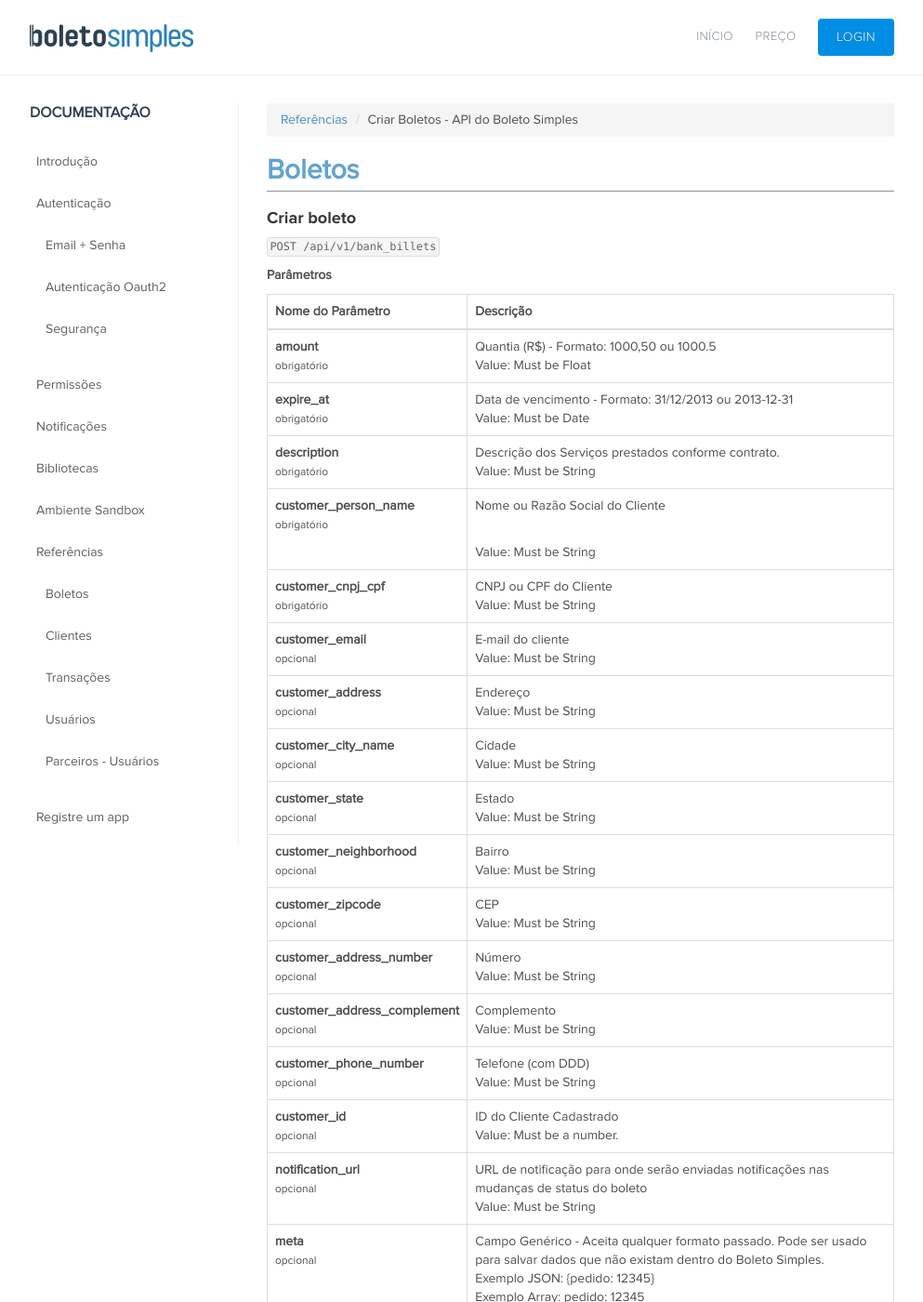
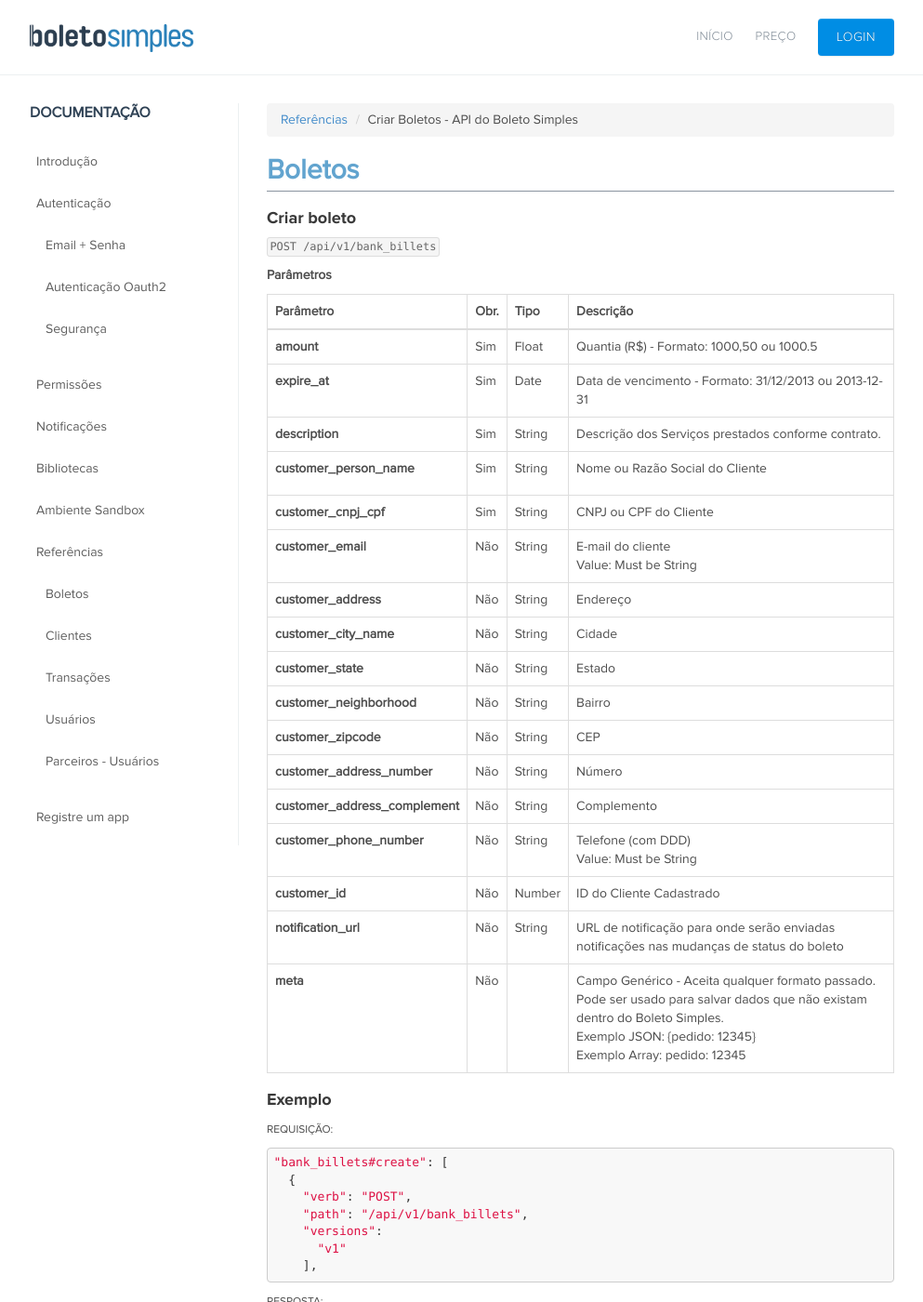
Before and after one commit to BoletoSimples/boletosimples-docs, a Jekyll site: the page built from reference/v1/bank_billets/create/index.md, in a window 1280 px wide and 1400 px high. Shown: the whole window at 93% size, without its empty margins (143-1136 px from the left). Built offline with Jekyll 4.4.1, drawn with Linux system fonts in a browser that asks for light colours.

Commit message:
change table style on bank billet create

```diff
--- a/reference/v1/bank_billets/create/index.md
+++ b/reference/v1/bank_billets/create/index.md
@@ -15,7 +15,9 @@ en: /en/reference
 <table class='table table-bordered'>
   <thead>
     <tr>
-      <th>Nome do Parâmetro</th>
+      <th>Parâmetro</th>
+      <th data-container="body" data-toggle="tooltip" title="Obrigatório">Obr.</th>
+      <th>Tipo</th>
       <th>Descrição</th>
     </tr>
   </thead>
@@ -23,84 +25,87 @@ en: /en/reference
     <tr>
       <td>
         <strong> amount </strong>
-        <br>
-        <small>
-          obrigatório
-        </small>
+      </td>
+      <td>
+        Sim
+      </td>
+      <td>
+        Float
       </td>
       <td>
         Quantia (R$) - Formato: 1000,50 ou 1000.5
-        <br>
-        Value: Must be Float
       </td>
     </tr>
 
     <tr>
       <td>
         <strong> expire_at </strong><br>
-        <small>
-          obrigatório
-        </small>
+      </td>
+      <td>
+        Sim
+      </td>
+      <td>
+        Date
       </td>
       <td>
         Data de vencimento - Formato: 31/12/2013 ou 2013-12-31
-        <br>
-        Value: Must be Date
       </td>
     </tr>
 
     <tr>
       <td>
         <strong> description </strong>
-        <br>
-        <small>
-          obrigatório
-        </small>
+      </td>
+      <td>
+        Sim
+      </td>
+      <td>
+        String
       </td>
       <td>
         Descrição dos Serviços prestados conforme contrato.
-        <br>
-        Value: Must be String
       </td>
     </tr>
 
     <tr>
       <td>
         <strong> customer_person_name </strong>
-        <br>
-        <small>
-          obrigatório
-        </small>
+      </td>
+      <td>
+        Sim
+      </td>
+      <td>
+        String
       </td>
       <td>
         <p>Nome ou Razão Social do Cliente</p>
-        <br>
-        Value: Must be String
       </td>
     </tr>
 
     <tr>
       <td>
         <strong> customer_cnpj_cpf </strong>
-        <br>
-        <small>
-          obrigatório
-        </small>
+      </td>
+      <td>
+        Sim
+      </td>
+      <td>
+        String
       </td>
       <td>
         CNPJ ou CPF do Cliente
-        <br>
-        Value: Must be String
       </td>
     </tr>
 
     <tr>
       <td>
         <strong> customer_email </strong>
-        <br>
-        <small>
-          opcional
-        </small>
+      </td>
+      <td>
+        Não
+      </td>
+      <td>
+        String
       </td>
       <td>
         E-mail do cliente
@@ -112,115 +117,117 @@ en: /en/reference
     <tr>
       <td>
         <strong> customer_address </strong>
-        <br>
-        <small>
-          opcional
-        </small>
+      </td>
+      <td>
+        Não
+      </td>
+      <td>
+        String
       </td>
       <td>
         Endereço
-        <br>
-        Value: Must be String
       </td>
     </tr>
 
     <tr>
       <td>
         <strong> customer_city_name </strong>
-        <br>
-        <small>
-          opcional
-        </small>
+      </td>
+      <td>
+        Não
+      </td>
+      <td>
+        String
       </td>
       <td>
         Cidade
-        <br>
-        Value: Must be String
       </td>
     </tr>
 
     <tr>
       <td>
         <strong> customer_state </strong>
-        <br>
-        <small>
-          opcional
-        </small>
+      </td>
+      <td>
+        Não
+      </td>
+      <td>
+        String
       </td>
       <td>
         Estado
-        <br>
-        Value: Must be String
       </td>
     </tr>
 
     <tr>
       <td>
         <strong> customer_neighborhood </strong>
-        <br>
-        <small>
-          opcional
-        </small>
+      </td>
+      <td>
+        Não
+      </td>
+      <td>
+        String
       </td>
       <td>
         Bairro
-        <br>
-        Value: Must be String
       </td>
     </tr>
 
     <tr>
       <td>
         <strong> customer_zipcode </strong>
-        <br>
-        <small>
-          opcional
-        </small>
+      </td>
+      <td>
+        Não
+      </td>
+      <td>
+        String
       </td>
       <td>
         CEP
-        <br>
-        Value: Must be String
       </td>
     </tr>
 
     <tr>
       <td>
         <strong> customer_address_number </strong>
-        <br>
-        <small>
-          opcional
-        </small>
+      </td>
+      <td>
+        Não
+      </td>
+      <td>
+        String
       </td>
       <td>
         Número
-        <br>
-        Value: Must be String
       </td>
     </tr>
 
     <tr>
       <td>
         <strong> customer_address_complement </strong>
-        <br>
-        <small>
-          opcional
-        </small>
+      </td>
+      <td>
+        Não
+      </td>
+      <td>
+        String
       </td>
       <td>
         Complemento
-        <br>
-        Value: Must be String
       </td>
     </tr>
 
     <tr>
       <td>
         <strong> customer_phone_number </strong>
-        <br>
-        <small>
-          opcional
-        </small>
+      </td>
+      <td>
+        Não
+      </td>
+      <td>
+        String
       </td>
       <td>
         Telefone (com DDD)
@@ -232,40 +239,42 @@ en: /en/reference
     <tr>
       <td>
         <strong> customer_id </strong>
-        <br>
-        <small>
-          opcional
-        </small>
+      </td>
+      <td>
+        Não
+      </td>
+      <td>
+        Number
       </td>
       <td>
         ID do Cliente Cadastrado
-        <br>
-        Value: Must be a number.
       </td>
     </tr>
 
     <tr>
       <td>
         <strong> notification_url </strong>
-        <br>
-        <small>
-          opcional
-        </small>
+      </td>
+      <td>
+        Não
+      </td>
+      <td>
+        String
       </td>
       <td>
         URL de notificação para onde serão enviadas notificações nas mudanças de status do boleto
-          <br>
-          Value: Must be String
       </td>
     </tr>
 
     <tr>
       <td>
         <strong> meta </strong>
-        <br>
-        <small>
-          opcional
-        </small>
+      </td>
+      <td>
+        Não
+      </td>
+      <td>
+        &nbsp;
       </td>
       <td>
  Campo Genérico -  Aceita qualquer formato passado. Pode ser usado para salvar dados que não existam dentro do Boleto Simples.
```
